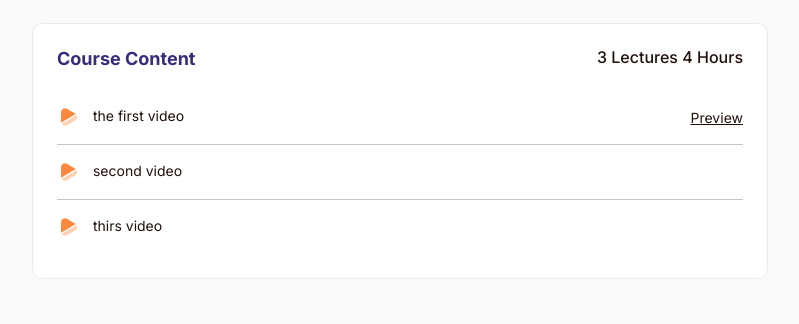
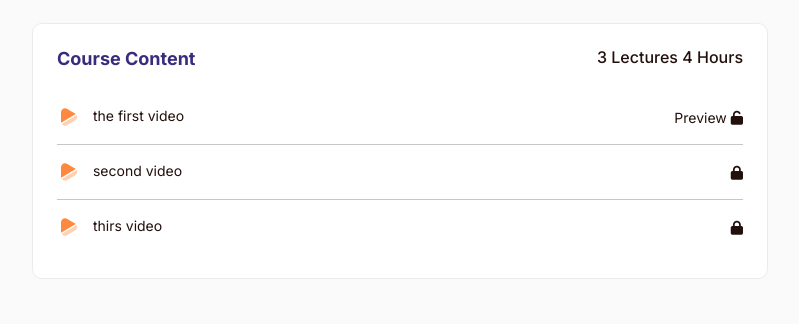
Before and after one commit to moniruldevelopers/ecourseugv, a Django app: a page that uses templates/course_details.html in a window 1280 px wide. Shown: the part 1522-1846 px from the top of the page, without its empty margins (50-849 px from the left). Run offline with Django 5.2, Linux system fonts and the light colour scheme; a user stored in the database is signed in; data comes from the database, SQL or seed files in the repository; both versions use the stored data as it was after the commit; some libraries are stand-ins or nearby versions.

Commit message:
course details page lock icon added

```diff
--- a/templates/course_details.html
+++ b/templates/course_details.html
@@ -109,7 +109,11 @@
                         </p>
                         {% if video.is_preview %}
                           <div>
-                            <a href="javascript:;" class="video-preview" data-src="{{ video.video_file.url }}">Preview</a>
+                            <a style="text-decoration: none;" href="javascript:;" class="video-preview" data-src="{{ video.video_file.url }}">Preview <i class="fa fa-unlock"></i></a>
+                          </div>
+                        {% else %}
+                          <div>
+                           <a href="javascript:;" title="please enroll this course to view"><i class="fa fa-lock"></i></a>
                           </div>
                         {% endif %}
                       </li>
```
Also changed, not shown: db.sqlite3, media/portal_screenshot/Screenshot_4-removebg-preview.png (added).
